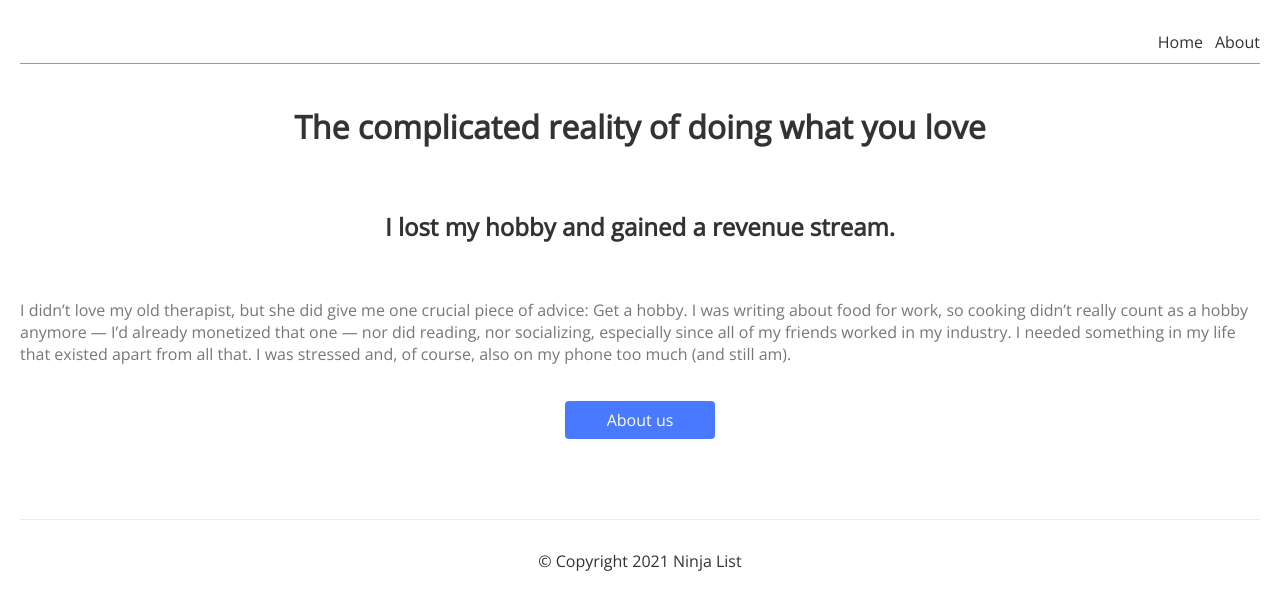
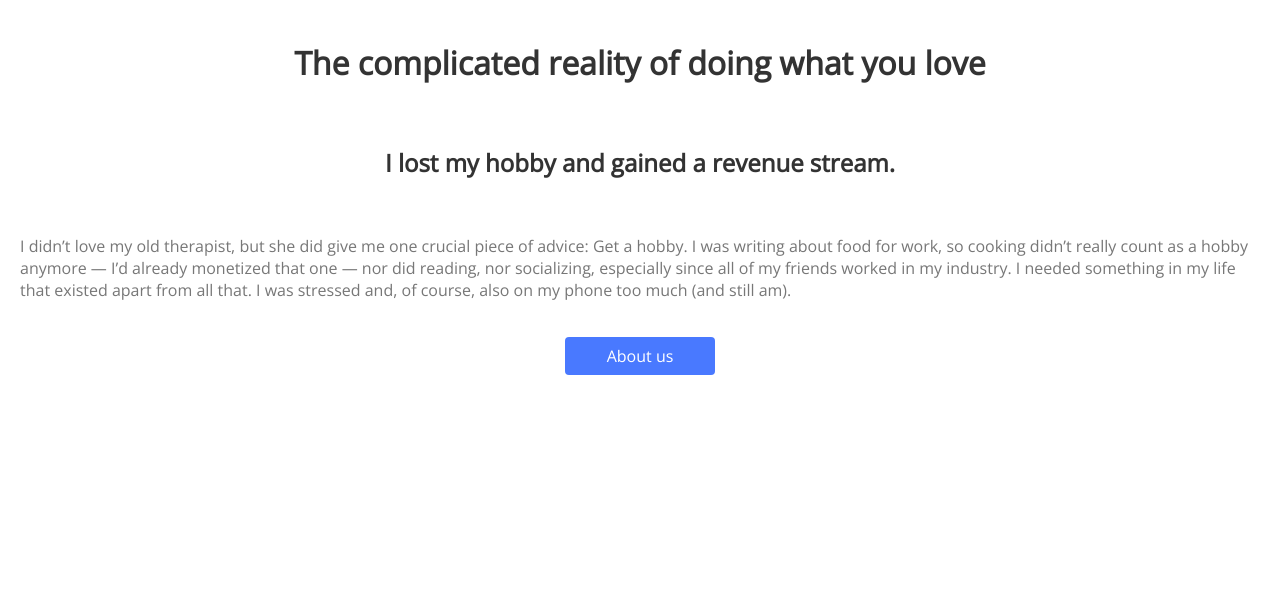
Before and after one commit to Mardiprk/Blogs, a Next.js app: page / in a window 1280 px wide. Shown: the top 610 px of the page. Built offline with nearby package versions, Linux system fonts and the light colour scheme.

Commit message:
Fix try 2

```diff
--- a/pages/_app.js
+++ b/pages/_app.js
@@ -2,11 +2,7 @@ import "../styles/globals.css";
 import Layout from "./components/layout";
 
 function MyApp({ Component, pageProps }) {
-  return (
-    <Layout>
-      <Component {...pageProps} />
-    </Layout>
-  );
+  return <Component {...pageProps} />;
 }
 
 export default MyApp;
--- a/pages/index.js
+++ b/pages/index.js
@@ -23,7 +23,6 @@ export default function Home() {
         from all that. I was stressed and, of course, also on my phone too much
         (and still am).
       </p>
-
       <Link href="/about">
         <a className={styles.btn}>About us</a>
       </Link>
```
